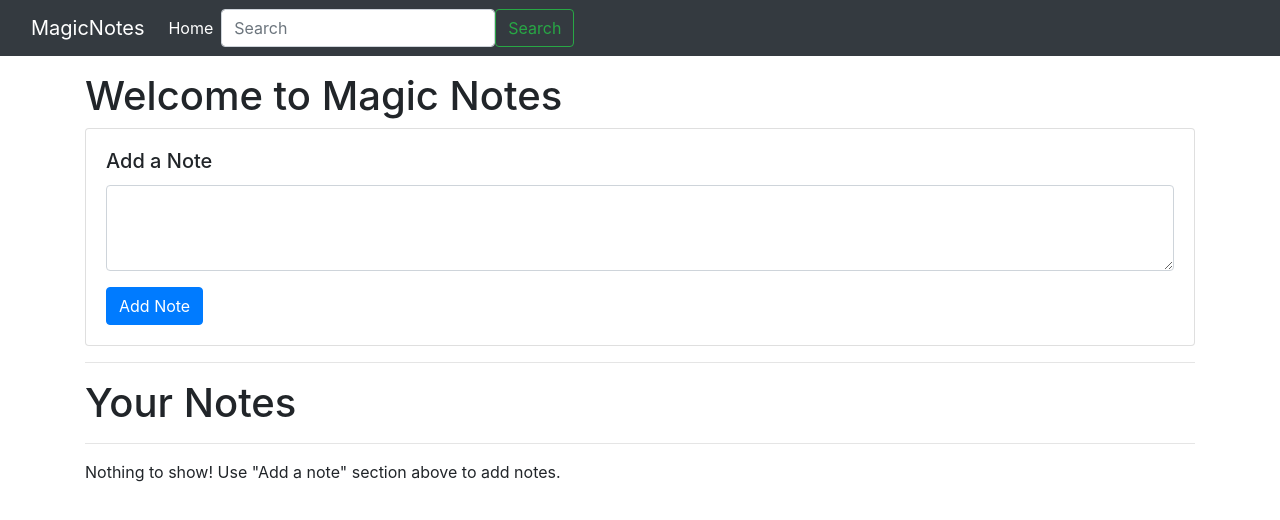
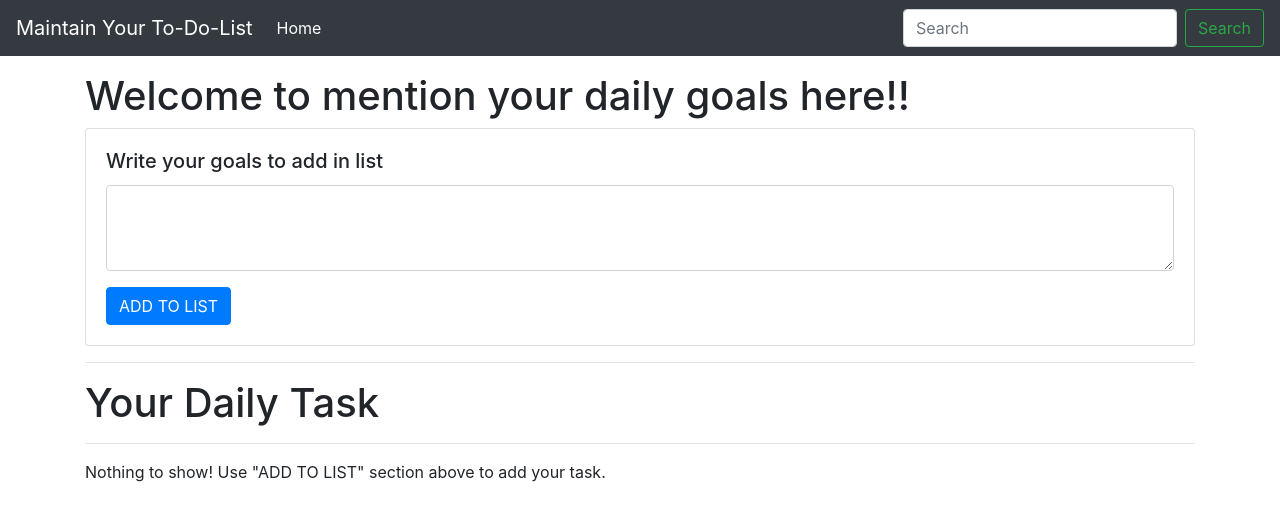
Before and after one commit to YASH-ROCKSTAR/Note-Taking-Website-Using-JavaScript, a plain HTML site: page index.html in a window 1280 px wide. Drawn offline with nearby package versions, Linux system fonts and the light colour scheme.

Commit message:
final done

```diff
--- a/APP/app.js
+++ b/APP/app.js
@@ -42,12 +42,12 @@ function showNotes(){
     if(notesobj.length!=0){
         notesEle.innerHTML=html;
     }else{
-        notesEle.innerHTML=`Nothing to show! Use "Add a note" section above to add notes.`;
+        notesEle.innerHTML=`Nothing to show! Use "ADD TO LIST" section above to add your task.`;
     }
 }
 //function to delete node
 function deleteNote(index){
-    console.log("I am delete");
+    // console.log("I am delete");
 
     let notes=localStorage.getItem("notes");
     if(notes==null){
@@ -63,7 +63,7 @@ let search=document.getElementById("searchTxt");
 search.addEventListener("input",function(){
 
     let inputval=search.value.toLowerCase();
-    console.log("input event fired",inputval);
+    // console.log("input event fired",inputval);
     let noteCard=document.getElementsByClassName("noteCard");
     Array.from(noteCard).forEach(function(element){
         let cardTxt=element.getElementsByTagName("p")[0].innerText;
--- a/index.html
+++ b/index.html
@@ -10,38 +10,39 @@
 </head>
 <body>
   <nav class="navbar navbar-expand-lg navbar-dark bg-dark">
-        <div class="container-fluid">
-          <a class="navbar-brand" href="#">MagicNotes</a>
-          <button class="navbar-toggler" type="button" data-bs-toggle="collapse" data-bs-target="#navbarSupportedContent" aria-controls="navbarSupportedContent" aria-expanded="false" aria-label="Toggle navigation">
+    <a class="navbar-brand" href="#">Maintain Your To-Do-List</a>
+    <button class="navbar-toggler" type="button" data-toggle="collapse" data-target="#navbarSupportedContent"
+        aria-controls="navbarSupportedContent" aria-expanded="false" aria-label="Toggle navigation">
         <span class="navbar-toggler-icon"></span>
     </button>
+
     <div class="collapse navbar-collapse" id="navbarSupportedContent">
-            <ul class="navbar-nav me-auto mb-2 mb-lg-0">
-              <li class="nav-item">
-                <a class="nav-link active" href="#">Home <span class="sr-only">(current)</span></a>
+        <ul class="navbar-nav mr-auto">
+            <li class="nav-item active">
+                <a class="nav-link" href="#">Home <span class="sr-only">(current)</span></a>
             </li>
+
         </ul>
-            <form class="d-flex">
-              <input class="form-control me-2" id="searchTxt" type="search" placeholder="Search" aria-label="Search">
+        <form class="form-inline my-2 my-lg-0">
+            <input class="form-control mr-sm-2" id="searchTxt" type="search" placeholder="Search" aria-label="Search">
             <button class="btn btn-outline-success my-2 my-sm-0" type="submit">Search</button>
         </form>
-          </div>
     </div>
 </nav>
 
       <div class="container my-3 text-align">
-          <h1>Welcome to Magic Notes</h1>
+          <h1>Welcome to mention your daily goals here!!</h1>
           <div class="card">
             <div class="card-body">
-              <h5 class="card-title">Add a Note</h5>
+              <h5 class="card-title">Write your goals to add in list</h5>
               <div class="form-group">
                 <textarea class="form-control" id="addtxt" rows="3"></textarea>
               </div>
-              <button class="btn btn-primary" id="addbtn">Add Note</button>
+              <button class="btn btn-primary" id="addbtn">ADD TO LIST</button>
             </div>
           </div>
           <hr>
-          <h1>Your Notes</h1>
+          <h1>Your Daily Task</h1>
           <hr>
           <div id="notes" class="row container-fluid"></div>
       </div>
```
Lines whose indentation alone changed are shown as unchanged.
